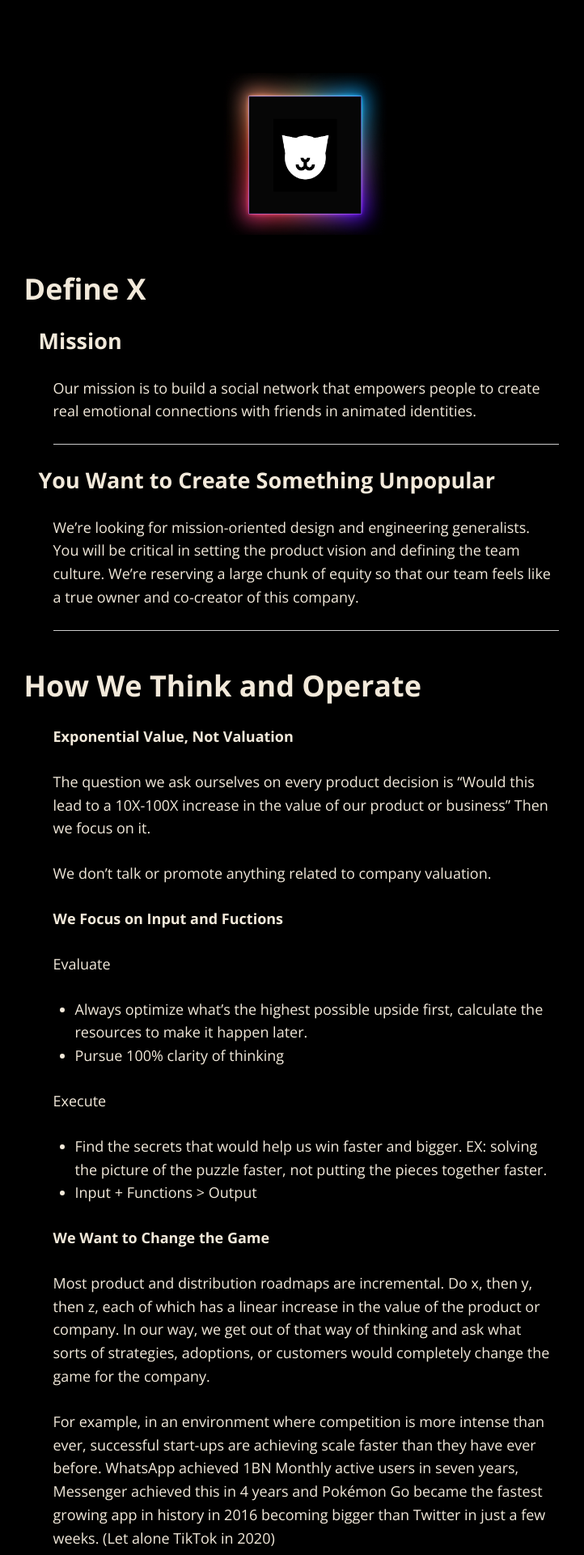
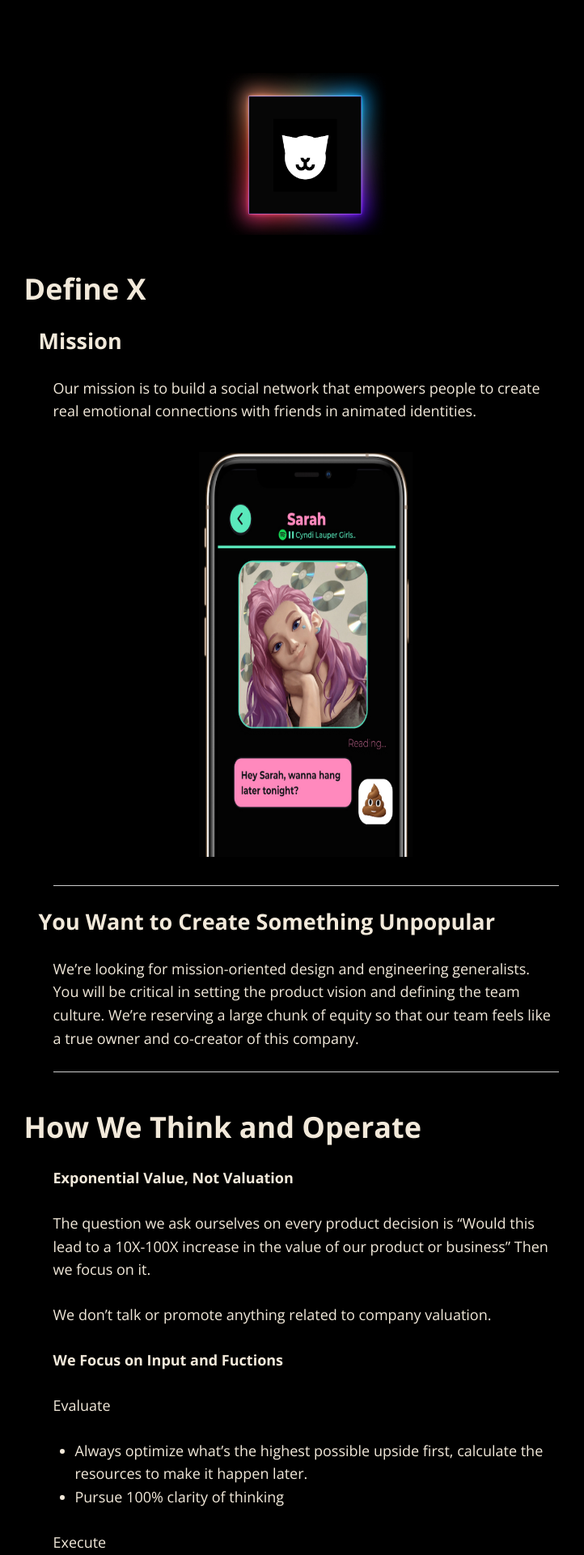
Before and after one commit to tarsmachine/tarsmachine.github.io, a Jekyll site: the page built from index.md, in a window 1280 px wide. Shown: the top 1920 px of the page at 81% size, without its empty margins (262-984 px from the left). Built offline with Jekyll 4.4.1, drawn with Linux system fonts in a browser that asks for light colours; nearby versions of some CDN libraries.

Commit message:
Update index.md

```diff
--- a/index.md
+++ b/index.md
@@ -10,6 +10,8 @@
 #### Mission
 
 Our mission is to build a social network that empowers people to create real emotional connections with friends in animated identities.
+
+<img src="images/screen.png" alt="sample image" width="280" height="500">
 
 ---
 
```
